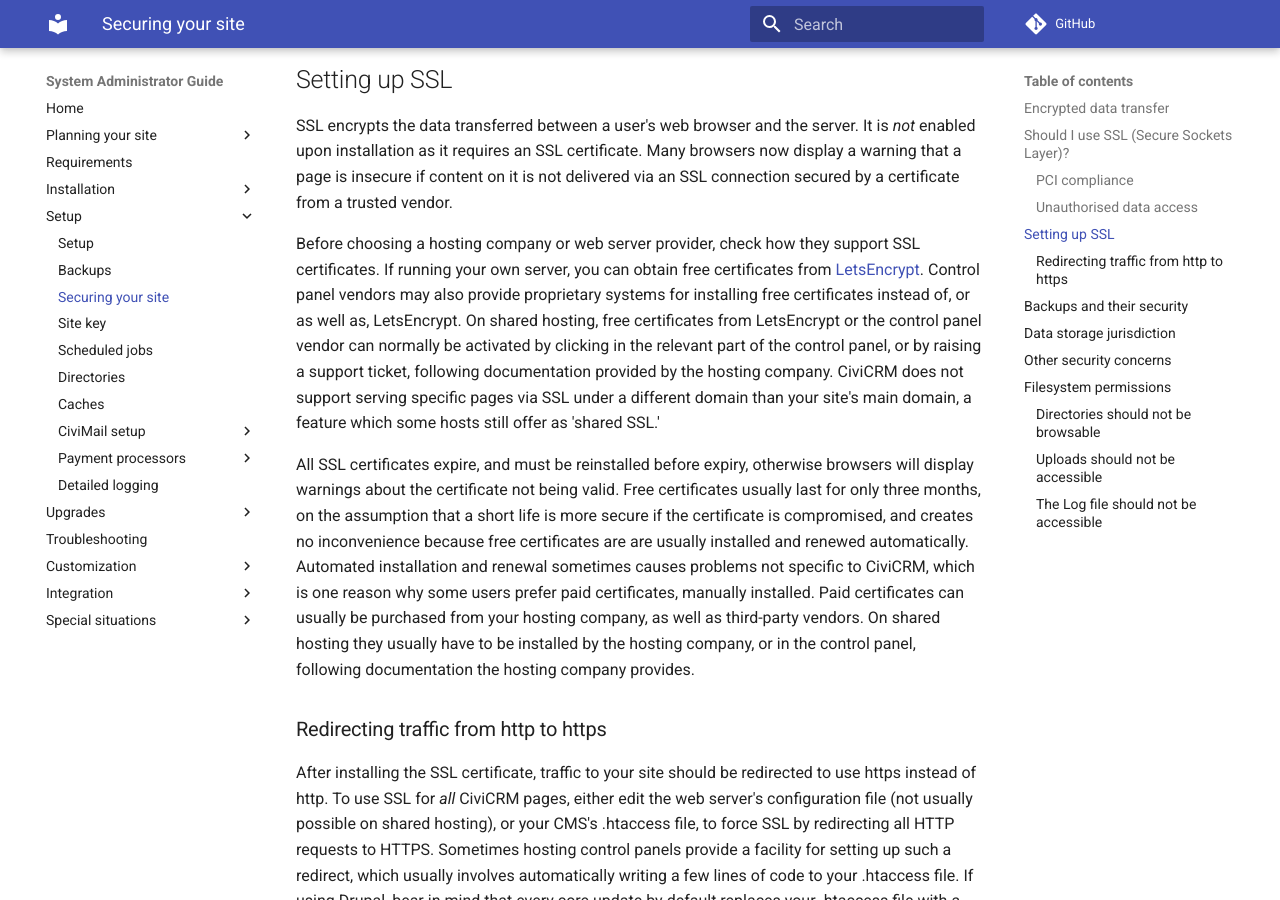
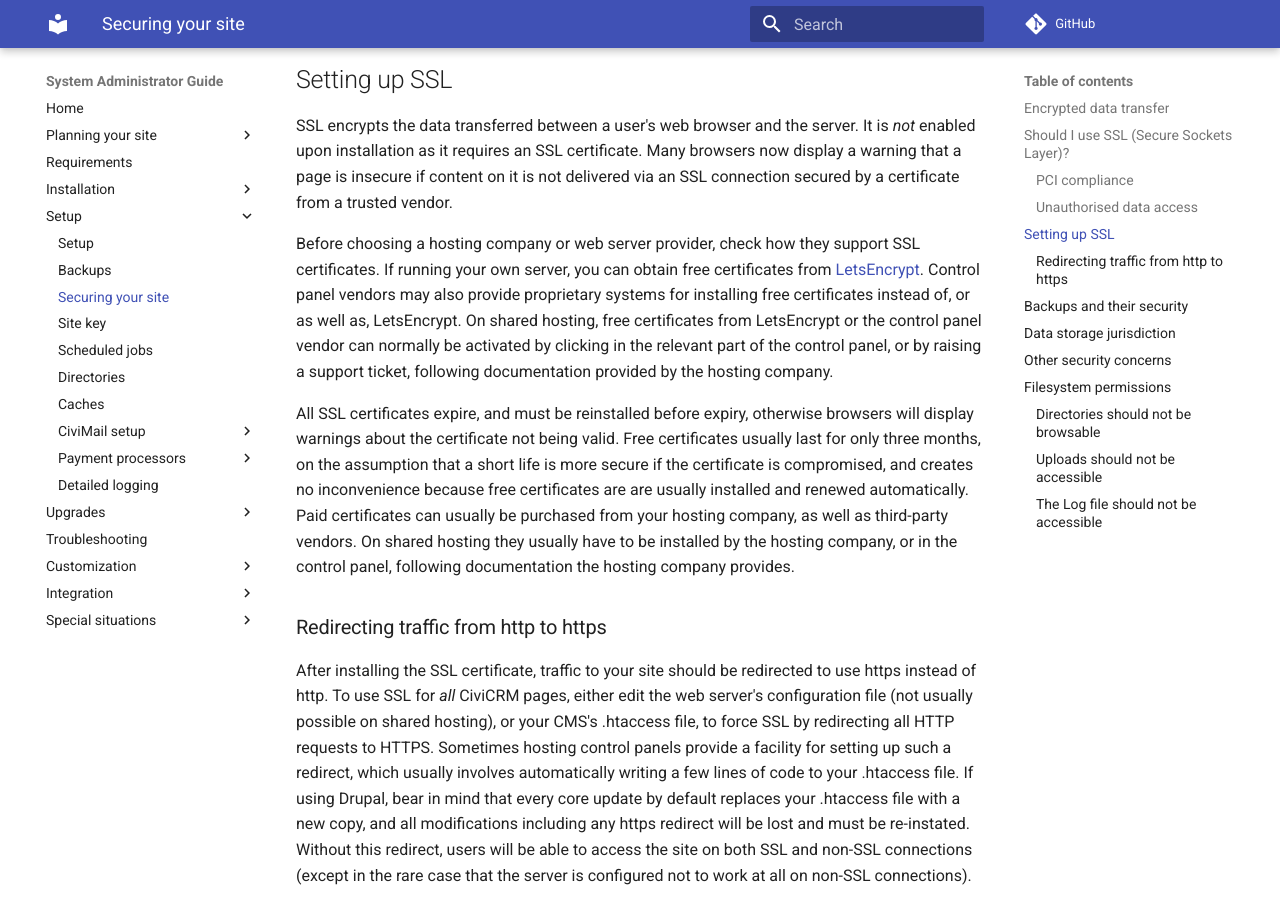
Before and after one commit to civicrm/civicrm-sysadmin-guide, an MkDocs documentation site: the page built from docs/setup/security.md, in a window 1280 px wide and 900 px high, scrolled down 1694 px. Built offline with MkDocs 1.6.1 and Material for MkDocs 9.7.7, drawn with Linux system fonts in a browser that asks for light colours; comment, search, counter and statistics services are not loaded; old or Windows-style settings are respelled for this version of MkDocs.

Commit message:
Update security.md

```diff
--- a/docs/setup/security.md
+++ b/docs/setup/security.md
@@ -80,9 +80,9 @@ if you wish to ensure:
 
 SSL encrypts the data transferred between a user's web browser and the server. It is *not* enabled upon installation as it requires an SSL certificate. Many browsers now display a warning that a page is insecure if content on it is not delivered via an SSL connection secured by a certificate from a trusted vendor.
 
-Before choosing a hosting company or web server provider, check how they support SSL certificates. If running your own server, you can obtain free certificates from [LetsEncrypt](https://letsencrypt.org/). Control panel vendors may also provide proprietary systems for installing free certificates instead of, or as well as, LetsEncrypt. On shared hosting, free certificates from LetsEncrypt or the control panel vendor can normally be activated by clicking in the relevant part of the control panel, or by raising a support ticket, following documentation provided by the hosting company. CiviCRM does not support serving specific pages via SSL under a different domain than your site's main domain, a feature which some hosts still offer as 'shared SSL.'
+Before choosing a hosting company or web server provider, check how they support SSL certificates. If running your own server, you can obtain free certificates from [LetsEncrypt](https://letsencrypt.org/). Control panel vendors may also provide proprietary systems for installing free certificates instead of, or as well as, LetsEncrypt. On shared hosting, free certificates from LetsEncrypt or the control panel vendor can normally be activated by clicking in the relevant part of the control panel, or by raising a support ticket, following documentation provided by the hosting company.
 
-All SSL certificates expire, and must be reinstalled before expiry, otherwise browsers will display warnings about the certificate not being valid. Free certificates usually last for only three months, on the assumption that a short life is more secure if the certificate is compromised, and creates no inconvenience because free certificates are are usually installed and renewed automatically. Automated installation and renewal sometimes causes problems not specific to CiviCRM, which is one reason why some users prefer paid certificates, manually installed. Paid certificates can usually be purchased from your hosting company, as well as third-party vendors. On shared hosting they usually have to be installed by the hosting company, or in the control panel, following documentation the hosting company provides.
+All SSL certificates expire, and must be reinstalled before expiry, otherwise browsers will display warnings about the certificate not being valid. Free certificates usually last for only three months, on the assumption that a short life is more secure if the certificate is compromised, and creates no inconvenience because free certificates are are usually installed and renewed automatically. Paid certificates can usually be purchased from your hosting company, as well as third-party vendors. On shared hosting they usually have to be installed by the hosting company, or in the control panel, following documentation the hosting company provides.
 
 ### Redirecting traffic from http to https
 
```
